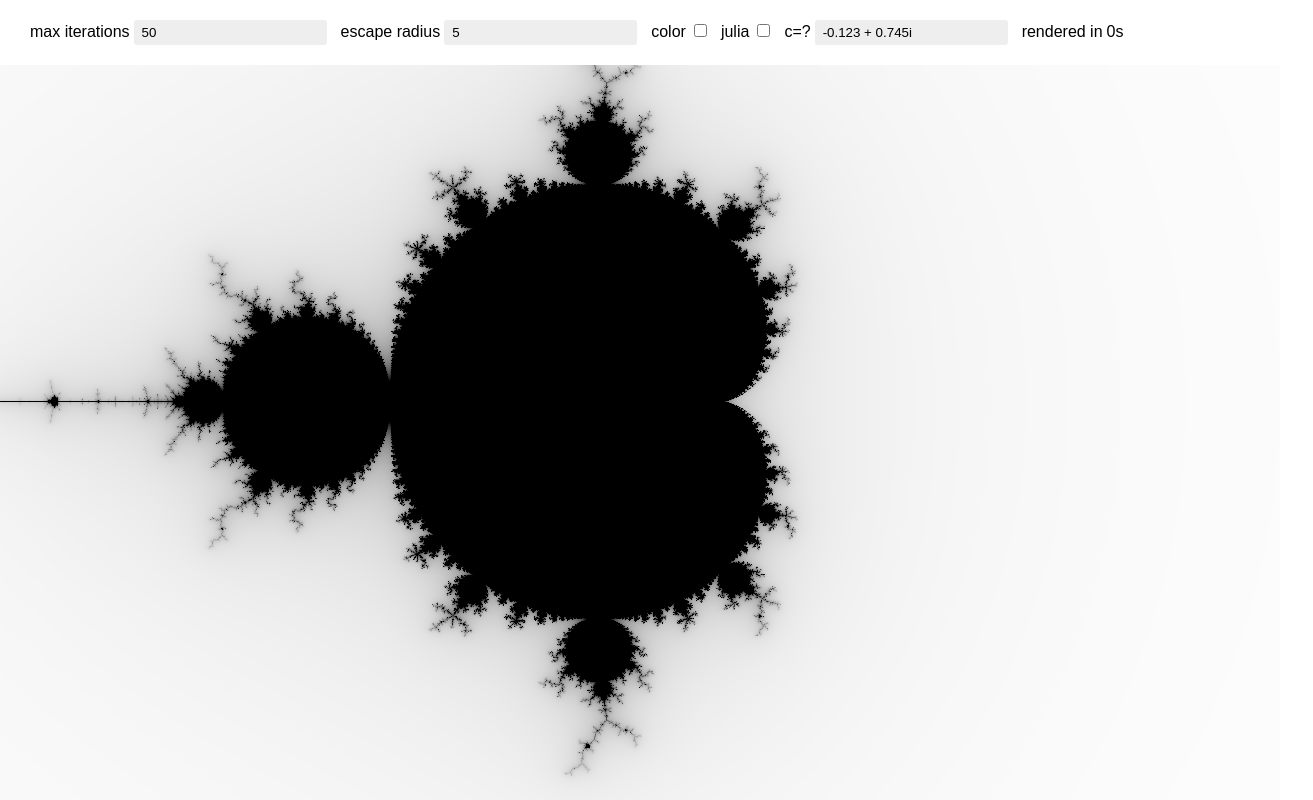
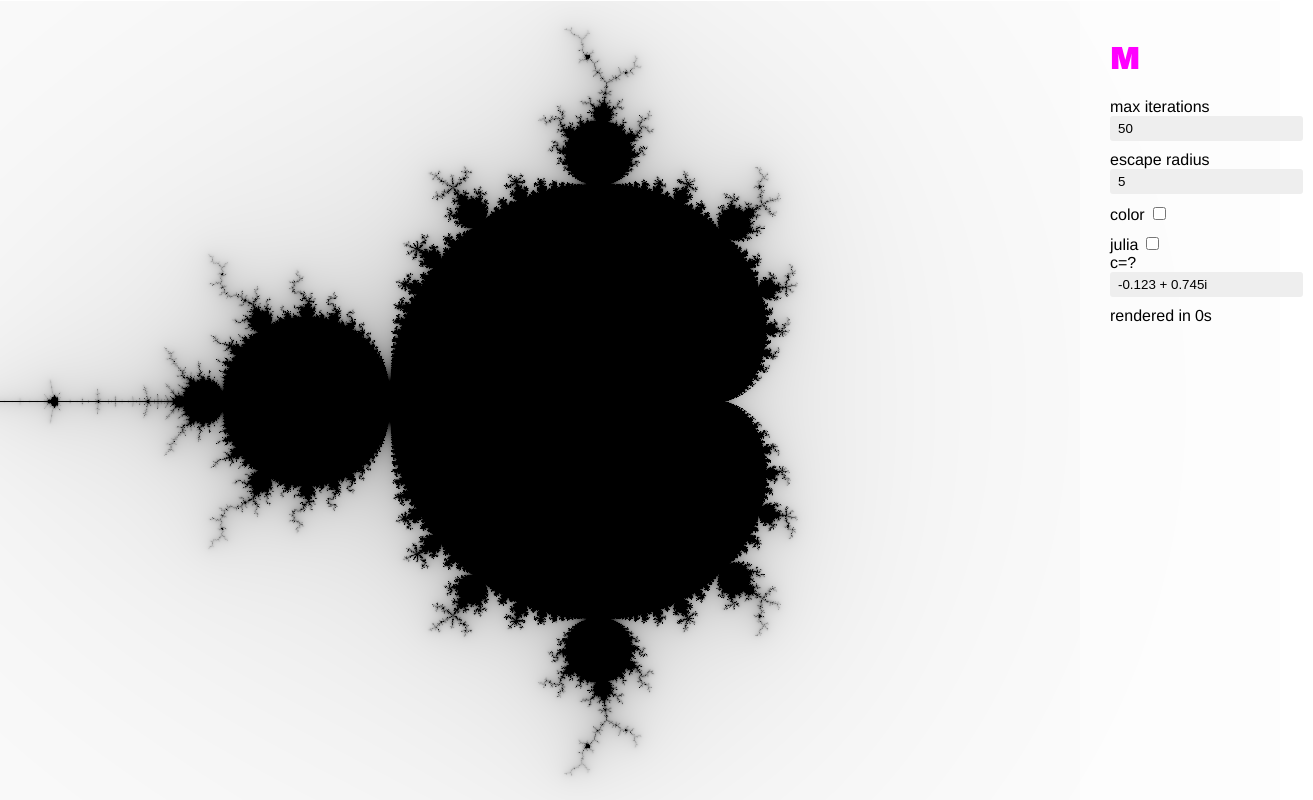
Before and after one commit to scttdavs/mandelbrot, a website: page index.html in a window 1280 px wide. Shown: the whole page, 1313 px wide, since content can reach past the window. Drawn offline with Linux system fonts and the light colour scheme.

Commit message:
move controls to right

```diff
--- a/index.html
+++ b/index.html
@@ -5,23 +5,36 @@
   </head>
   <body onload="mandlebrot.init()">
     <div id="controls">
+      <h1>M</h1>
+      <div class="control">
         <label for="maxIterations">max iterations</label>
         <input id="maxIterations" type="number" value=50 />
+      </div>
 
+      <div class="control">
         <label for="escapeRadius">escape radius</label>
         <input id="escapeRadius" type="number" value=5 />
+      </div>
+
+      <div class="control">
         <label for="color">color</label>
         <input id="color" type="checkbox" value=false />
+      </div>
 
+      <div class="control">
+        <div>
           <label for="julia">julia</label>
           <input id="julia" type="checkbox" value=false />
+        </div>
         <label for="c">c=?</label>
         <input id="c" type="text" value="-0.123 + 0.745i" />
+      </div>
 
+      <div class="control">
         <label>rendered in</label>
         <span id="totalTime"></span>
+      </div>
 
-      <div id="progressBar"></div>
     </div>
     <div>
       <canvas id="canvas"></canvas>
--- a/mandelbrot.js
+++ b/mandelbrot.js
@@ -20,7 +20,7 @@
   const width = yMax * (canvas.width / canvas.height); // -2 to 2
 
   const overlayCtx = canvasOverlay.getContext('2d');
-  overlayCtx.lineWidth = 2;
+  overlayCtx.lineWidth = 3;
   overlayCtx.strokeStyle = '#FF00FF';
   const ctx = canvas.getContext('2d');
   const imgData = ctx.createImageData(canvas.width, 1);
--- a/styles.css
+++ b/styles.css
@@ -18,17 +18,28 @@ body {
 #controls {
   box-sizing: border-box;
   padding: 20px 30px;
-  background-color: #ffffff;
+  background-color: rgba(255, 255, 255, 0.5);
   position: absolute;
   z-index: 999;
   top: 0;
-  left: 0;
-  width: 100%;
+  right: 0;
+  height: 100%;
+  max-width: 200px;
+}
+
+.control {
+  margin-bottom: 10px;
+}
+
+h1 {
+  color: #FF00FF;
+  font-weight: 900;
+  font-family: arial black, helvetica, arial, sans-serif;
 }
 
 label,
 span {
-  font-family: arial, sans-serif;
+  font-family: helvetica, arial, sans-serif;
 }
 
 input {
@@ -38,12 +49,3 @@ input {
   border-radius: 3px;
   margin-right: 10px;
 }
-
-#progressBar {
-  height: 3px;
-  background-color: #FF00FF;
-  transition: width 0.2s;
-  position: absolute;
-  left: 0;
-  bottom: -3px;
-}
```
Lines whose indentation alone changed are shown as unchanged.
